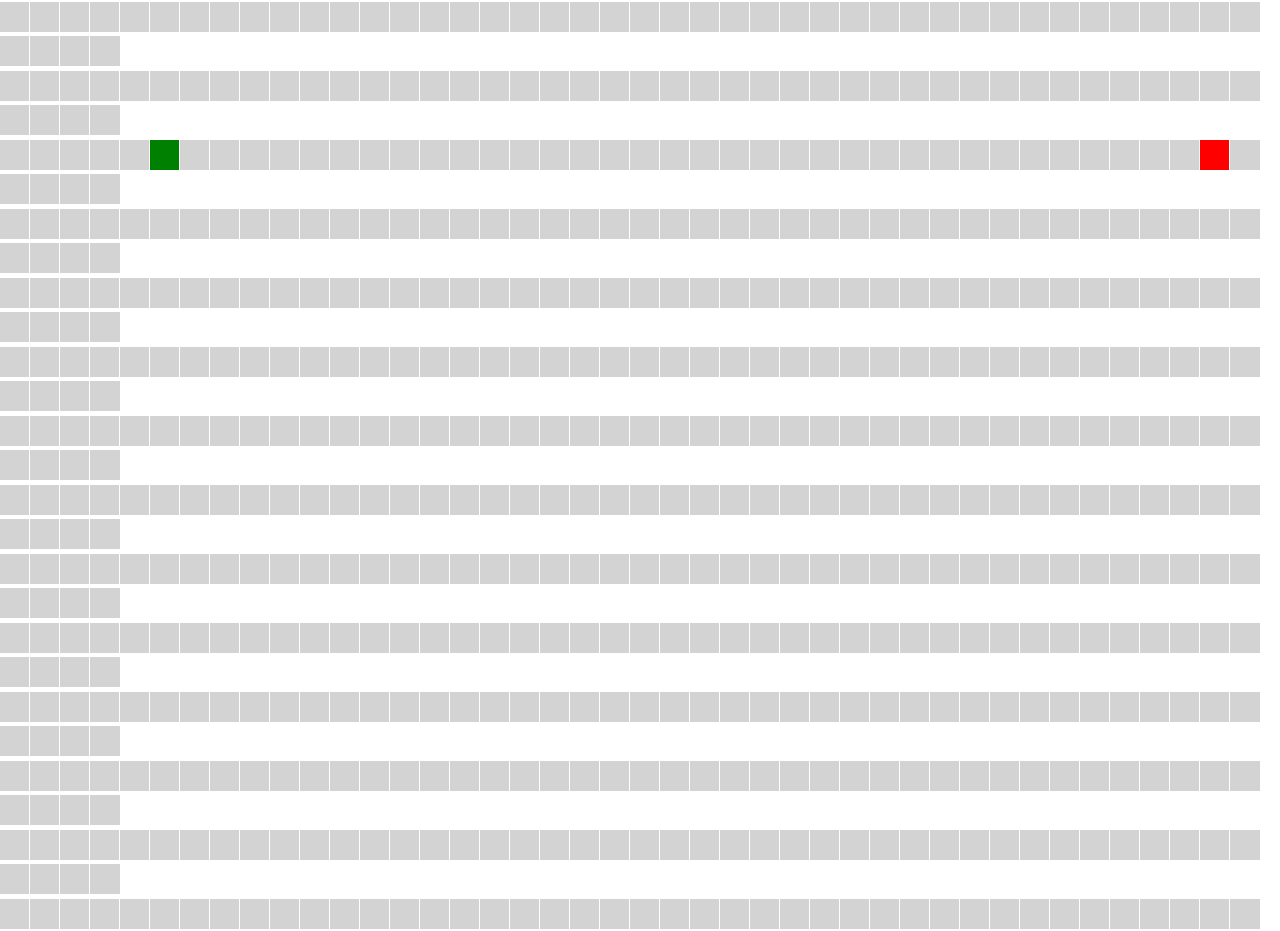
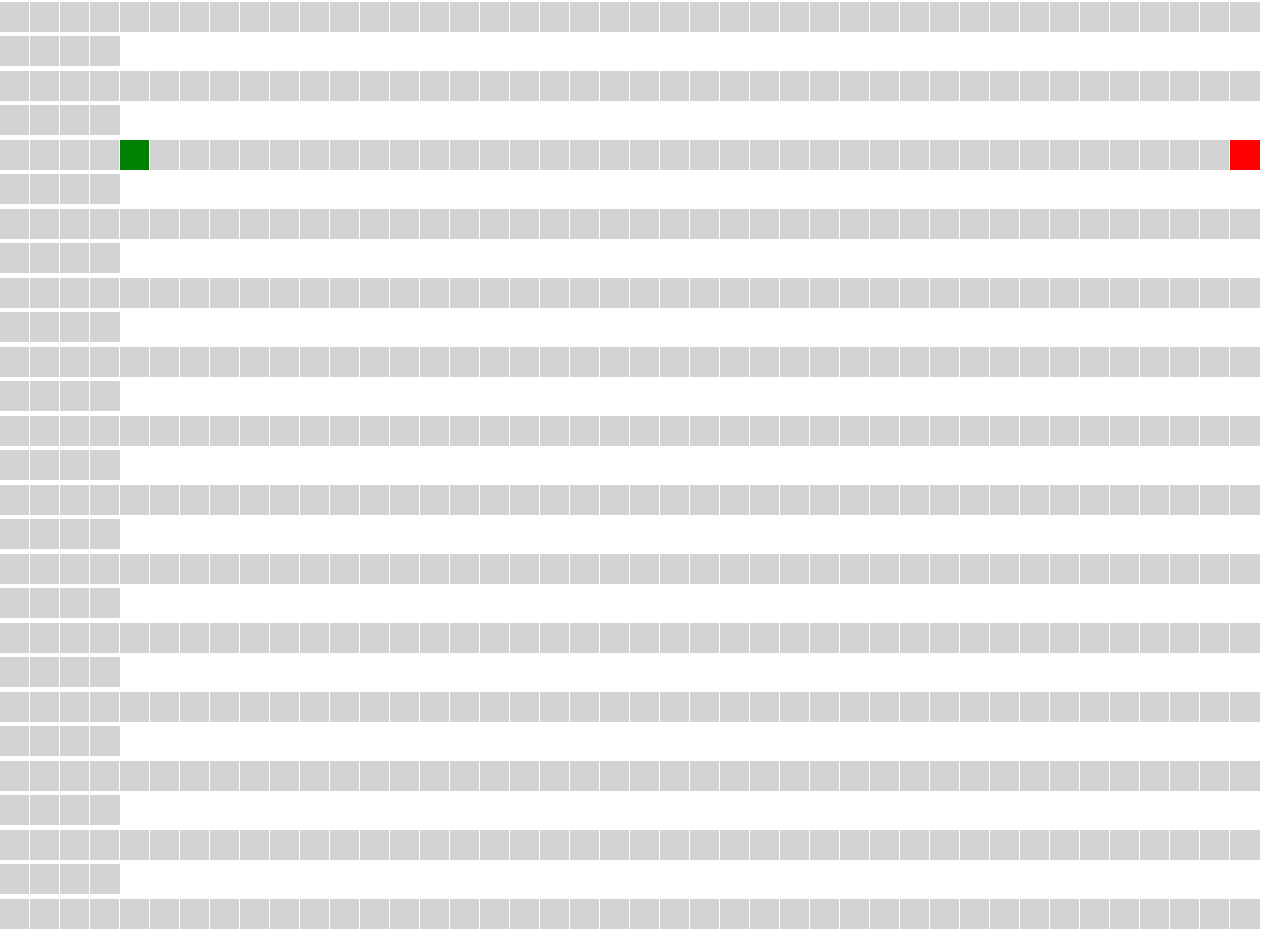
Before and after one commit to nguyendinhhh/pathfinder, a React (Create React App) app: page / in a window 1280 px wide. Shown: the part 1007-1938 px from the top of the page. Built offline with nearby package versions, Linux system fonts and the light colour scheme.

Commit message:
added dragging

```diff
--- a/src/components/Node.js
+++ b/src/components/Node.js
@@ -1,7 +1,21 @@
-import React from "react";
+import React, { useState, useEffect } from "react";
 
-const Node = ({ row, col, isStart, isGoal, isSolid, isOpen, isChecked }) => {
-	// Styles for different node types
+const Node = ({
+	row,
+	col,
+	isStart,
+	isGoal,
+	isSolid,
+	isOpen,
+	isChecked,
+	onNodeMouseDown,
+	onNodeMouseEnter,
+	onNodeMouseUp,
+	startNodePos,
+	goalNodePos,
+}) => {
+	const [isDragging, setIsDragging] = useState(false);
+
 	const nodeStyles = {
 		width: "30px",
 		height: "30px",
@@ -16,15 +30,55 @@ const Node = ({ row, col, isStart, isGoal, isSolid, isOpen, isChecked }) => {
 			: isChecked
 			? "purple"
 			: "lightgray",
-        // border: "1px solid #fff",
-        outline: "1px solid #fff",
-        display: "inline-block",
+		outline: "1px solid #fff",
+		display: "inline-block",
+		cursor: isDragging ? "move" : "pointer",
+	};
 
+	useEffect(() => {
+		const handleMouseMove = (e) => {
+			if (!isDragging) return;
+			// Calculate the row and col based on the mouse position relative to the grid container
+			const gridContainer = document.getElementById("grid-container");
+			const gridRect = gridContainer.getBoundingClientRect();
+			const x = e.clientX - gridRect.left;
+			const y = e.clientY - gridRect.top;
+			const newRow = Math.floor(y / 30)-2; // not sure why it's kinda off
+			const newCol = Math.floor(x / 30)-4;
+			onNodeMouseEnter(newRow, newCol, isStart, isGoal);
+		};
+
+		const handleMouseUpDocument = () => {
+			setIsDragging(false);
+			document.removeEventListener("mousemove", handleMouseMove);
+			document.removeEventListener("mouseup", handleMouseUpDocument);
+		};
+
+		if (isDragging) {
+			document.addEventListener("mousemove", handleMouseMove);
+			document.addEventListener("mouseup", handleMouseUpDocument);
+		}
+	}, [isDragging, onNodeMouseEnter, isStart, isGoal]);
+
+	const handleMouseDown = () => {
+		setIsDragging(true);
+		onNodeMouseDown(row, col, isStart, isGoal);
+	};
+
+	const handleMouseEnter = () => {};
+
+	const handleMouseUp = () => {
+		setIsDragging(false);
+		onNodeMouseUp(row, col, isStart, isGoal);
 	};
 
 	return (
-		<div style={nodeStyles}>
-		</div>
+		<div
+			style={nodeStyles}
+			onMouseDown={handleMouseDown}
+			onMouseEnter={handleMouseEnter}
+			onMouseUp={handleMouseUp}
+		></div>
 	);
 };
 
--- a/src/components/Visualizer.js
+++ b/src/components/Visualizer.js
@@ -1,12 +1,17 @@
-import React from "react";
+import React, { useState } from "react";
 import Node from "./Node";
 import { css } from "@emotion/css";
 import theme from "../theme";
 
 const maxRows = 30;
 const maxCols = 46;
+const startNodeLocation = { row: 15, col: 4 };
+const goalNodeLocation = { row: 15, col: 41 };
 
 export const Visualizer = () => {
+	const [startNodePos, setStartNodePos] = useState(startNodeLocation);
+	const [goalNodePos, setGoalNodePos] = useState(goalNodeLocation);
+
 	// create a 2d array of nodes
 	const createGrid = () => {
 		const grid = [];
@@ -16,8 +21,9 @@ export const Visualizer = () => {
 				const newNode = {
 					row,
 					col,
-					isStart: row === 15 && col === 5,
-					isGoal: row === 15 && col === 40,
+					isStart:
+						row === startNodeLocation.row && col === startNodeLocation.col, // this will return true once we get to the coordinates
+					isGoal: row === goalNodeLocation.row && col === goalNodeLocation.col,
 					isSolid: false,
 					isOpen: false,
 					isChecked: false,
@@ -32,11 +38,35 @@ export const Visualizer = () => {
 	// create grid
 	const grid = createGrid();
 
+	// event handlers for dragging the start node and the goal node
+	const handleNodeMouseDown = (row, col, isStart, isGoal) => {
+		if (isStart) {
+			setStartNodePos({ row, col });
+		} else if (isGoal) {
+			setGoalNodePos({ row, col });
+        }
+        console.log(row, " ", col)
+	};
+
+	const handleNodeMouseEnter = (row, col, isStart, isGoal) => {
+		if (isStart) {
+			setStartNodePos({ row, col });
+		} else if (isGoal) {
+			setGoalNodePos({ row, col });
+        }
+        console.log(row, " ", col);
+	};
+
+	const handleNodeMouseUp = () => {
+		// Any additional logic when the dragging stops (if needed)
+	};
+
 	return (
 		<>
-			<div
-                className={css`
-                    margin-top: 2em;
+            <div
+                id="grid-container"
+				className={css`
+					margin-top: 2em;
 					display: grid;
 					gap: 1px;
 					justify-content: center;
@@ -51,11 +81,20 @@ export const Visualizer = () => {
 								key={`node-${rowIndex}-${colIndex}`}
 								row={rowIndex}
 								col={colIndex}
-								isStart={node.isStart}
-								isGoal={node.isGoal}
+								isStart={
+									rowIndex === startNodePos.row && colIndex === startNodePos.col
+								}
+								isGoal={
+									rowIndex === goalNodePos.row && colIndex === goalNodePos.col
+								}
 								isSolid={node.isSolid}
 								isOpen={node.isOpen}
 								isChecked={node.isChecked}
+								onNodeMouseDown={handleNodeMouseDown}
+								onNodeMouseEnter={handleNodeMouseEnter}
+								onNodeMouseUp={handleNodeMouseUp}
+								startNodePos={startNodePos}
+								goalNodePos={goalNodePos}
 							/>
 						))}
 					</div>
```
